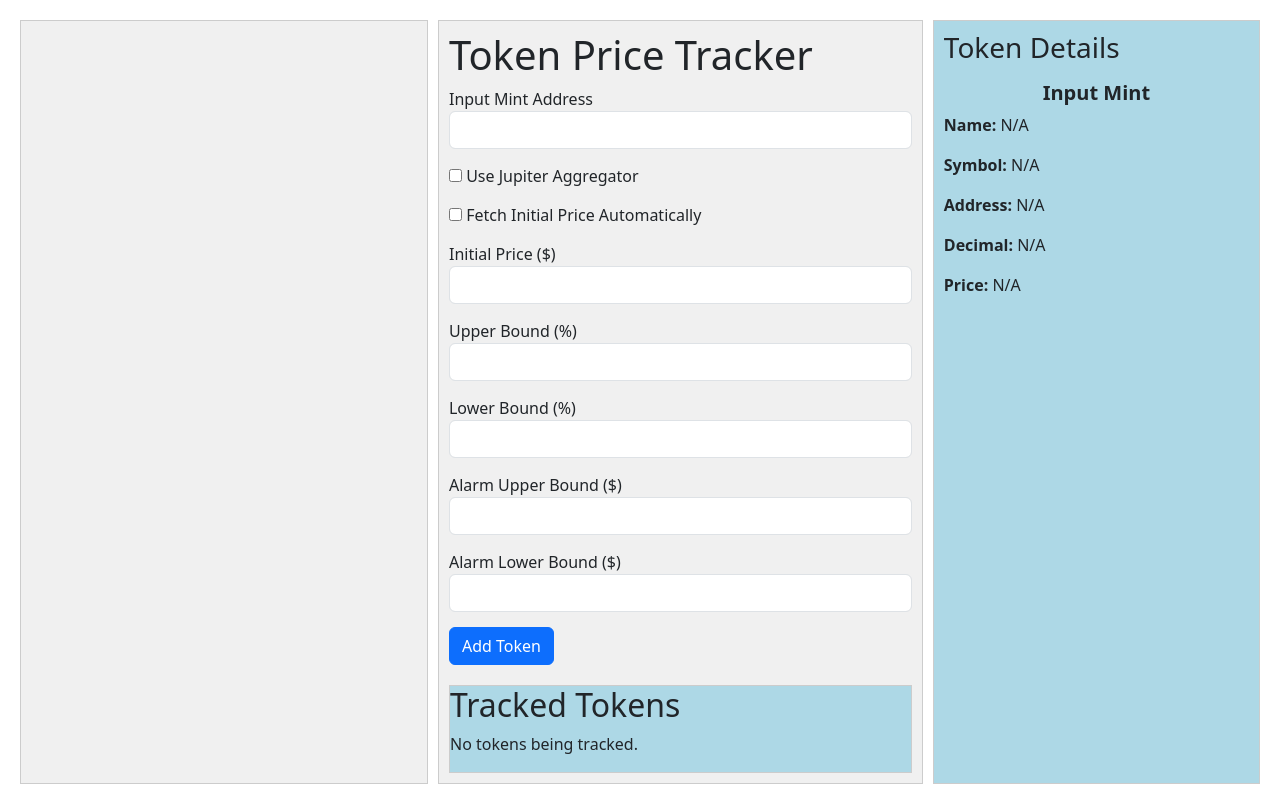
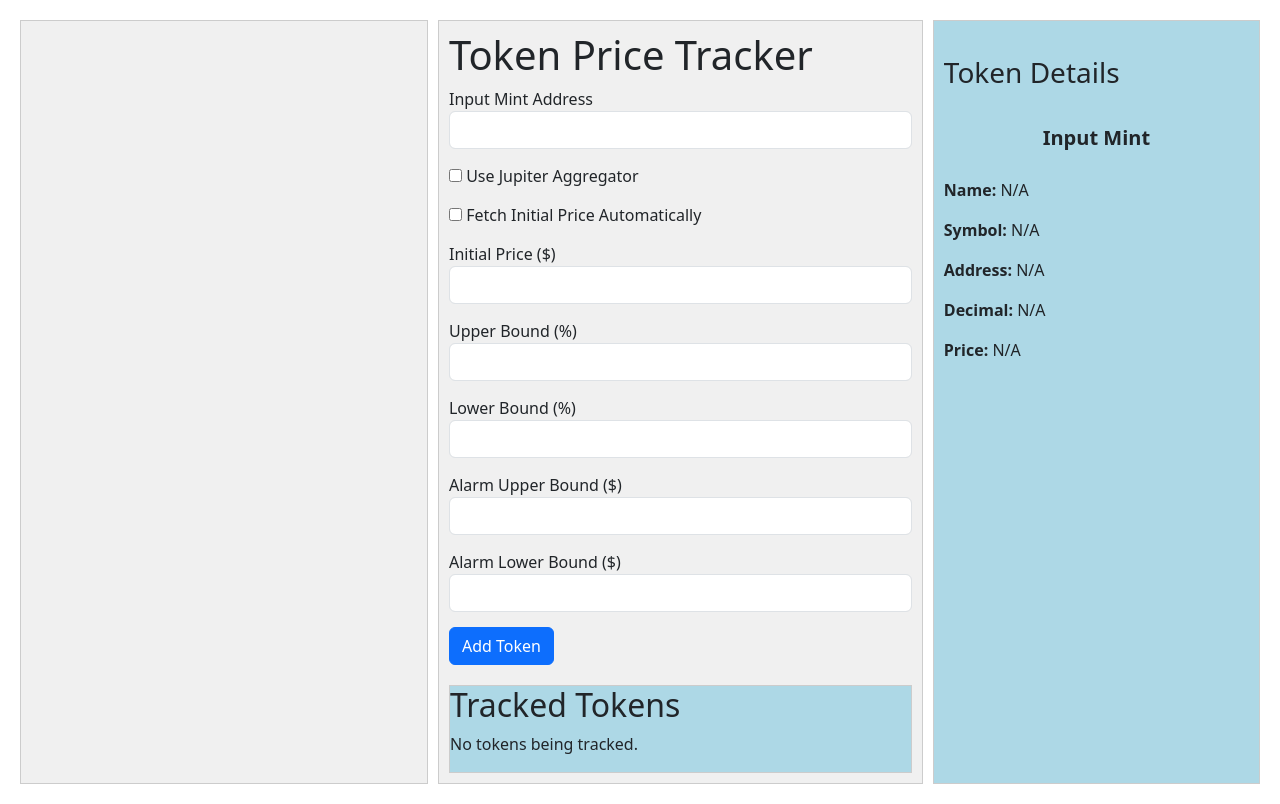
Before and after one commit to vishal24102002/token_tracker, a Flask app: page / in a window 1280 px wide. Run offline with Flask 3, Linux system fonts and the light colour scheme; data that the repository does not hold is empty.

Commit message:
Update index.html

```diff
--- a/templates/index.html
+++ b/templates/index.html
@@ -129,9 +129,9 @@
             </div>
         </div>
         <div class="box side_div" style="width: 400px; background-color: lightblue;">
-            <h3 class="mb-3">Token Details</h3>
+            <h3 class="mb-3" style="padding: 25px 15px 0 0 ;">Token Details</h3>
 
-            <center><h5><b>Input Mint</b></h5></center>
+            <center><h5 style="padding: 20px 0;"><b>Input Mint</b></h5></center>
             <p><strong>Name:</strong> <span id="tokenName">N/A</span></p>
             <p><strong>Symbol:</strong> <span id="tokenSymbol">N/A</span></p>
             <p><strong>Address:</strong> <span id="tokenAddress">N/A</span></p>
@@ -139,8 +139,8 @@
 <!--             <p><strong>Aggregator:</strong> <span id="tokenAggregator">N/A</span></p> -->
             <p><strong>Price:</strong> <span id="tokenPrice">N/A</span></p>
 
-            <div id="output_token_detail" style="visibility: hidden;">
-                </center><h5><b>Output Mint</b></h5></center>
+            <div id="output_token_detail" style="visibility: hidden; padding: 20px 0;">
+                <center><h5><b>Output Mint</b></h5></center>
                 <p><strong>Name:</strong> <span id="token2Name">N/A</span></p>
                 <p><strong>Symbol:</strong> <span id="token2Symbol">N/A</span></p>
                 <p><strong>Address:</strong> <span id="token2Address">N/A</span></p>
```
